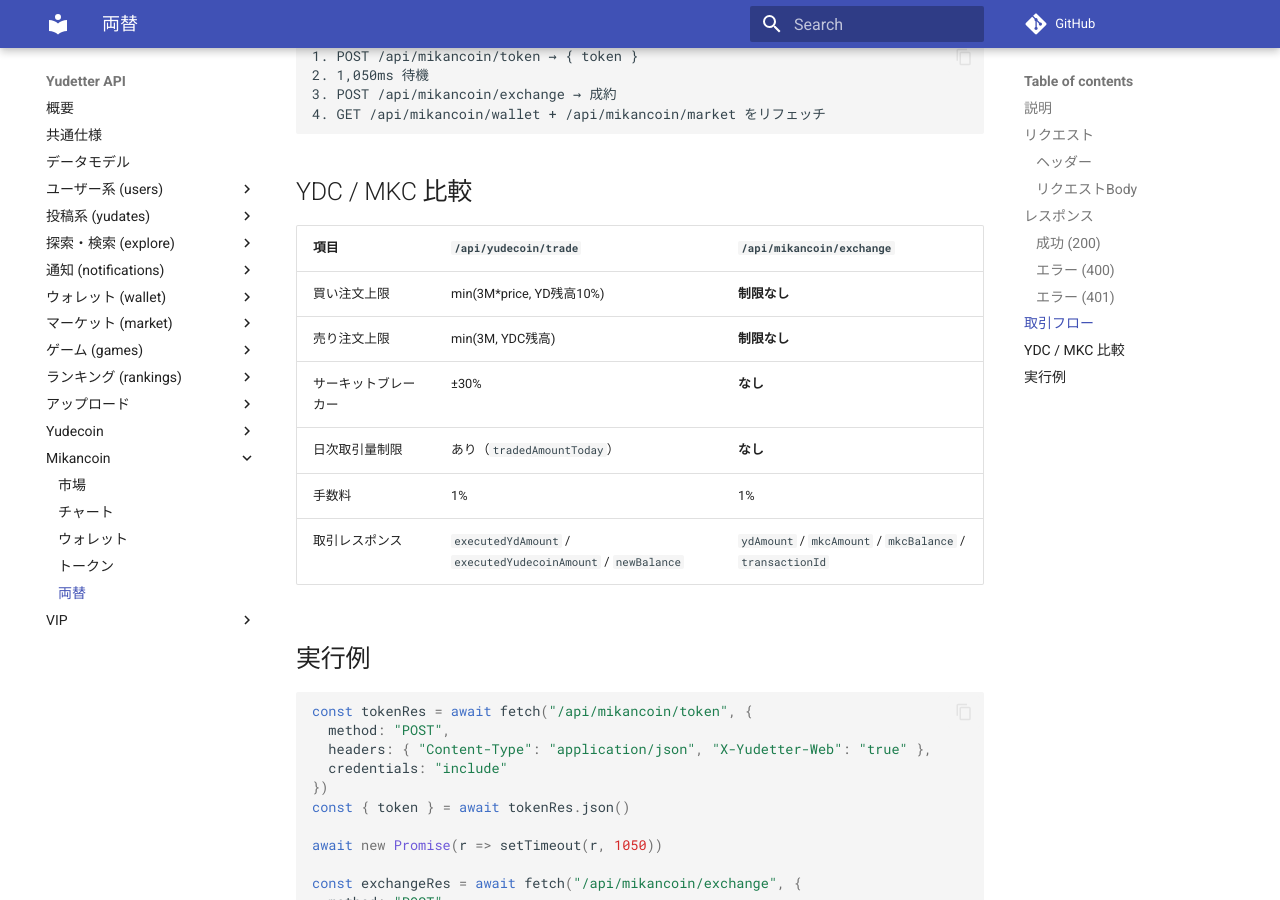
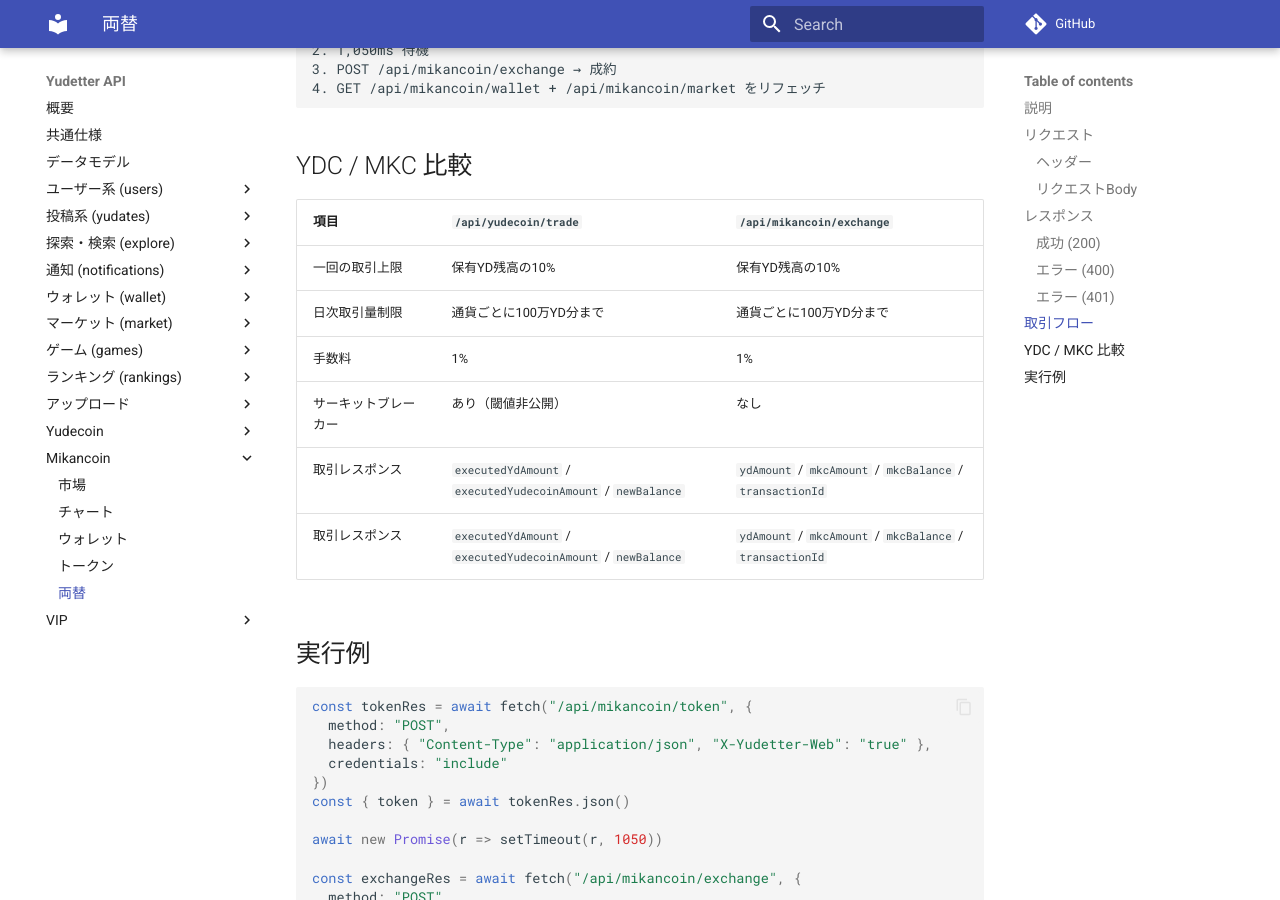
Before and after one commit to v0lkey/yudetter-api-docs, an MkDocs documentation site: the page built from docs/mikancoin/exchange.md, in a window 1280 px wide and 900 px high, scrolled down 2228 px. Built offline with MkDocs 1.6.1 and Material for MkDocs 9.7.7, drawn with Linux system fonts in a browser that asks for light colours; comment, search, counter and statistics services are not loaded; some of the changed text lies outside the part shown.

Commit message:
trade/exchange 制限ルール更新 + README整理

```diff
--- a/docs/mikancoin/exchange.md
+++ b/docs/mikancoin/exchange.md
@@ -4,8 +4,7 @@
 
 ## 説明
 
-Mikancoin（MKC）の取引を実行します。YDCの `/api/yudecoin/trade` とほぼ同等ですが、**制限がありません**（日次制限・注文上限・サーキットブレーカーなし）。
-また、レスポンスのフィールド名が一部異なります。
+Mikancoin（MKC）の取引を実行します。YDCの `/api/yudecoin/trade` とほぼ同等ですが、レスポンスのフィールド名が一部異なります。
 
 ## リクエスト
 
@@ -89,11 +88,11 @@ Mikancoin（MKC）の取引を実行します。YDCの `/api/yudecoin/trade` と
 
 | 項目 | `/api/yudecoin/trade` | `/api/mikancoin/exchange` |
 |---|---|---|
-| 買い注文上限 | min(3M*price, YD残高10%) | **制限なし** |
-| 売り注文上限 | min(3M, YDC残高) | **制限なし** |
-| サーキットブレーカー | ±30% | **なし** |
-| 日次取引量制限 | あり（`tradedAmountToday`） | **なし** |
+| 一回の取引上限 | 保有YD残高の10% | 保有YD残高の10% |
+| 日次取引量制限 | 通貨ごとに100万YD分まで | 通貨ごとに100万YD分まで |
 | 手数料 | 1% | 1% |
+| サーキットブレーカー | あり（閾値非公開） | なし |
+| 取引レスポンス | `executedYdAmount` / `executedYudecoinAmount` / `newBalance` | `ydAmount` / `mkcAmount` / `mkcBalance` / `transactionId` |
 | 取引レスポンス | `executedYdAmount` / `executedYudecoinAmount` / `newBalance` | `ydAmount` / `mkcAmount` / `mkcBalance` / `transactionId` |
 
 ## 実行例
```
Also changed, not shown: README.md (+0 -4 lines), docs/index.md (+2 -2 lines), docs/yudecoin/trade.md (+4 -5 lines).
